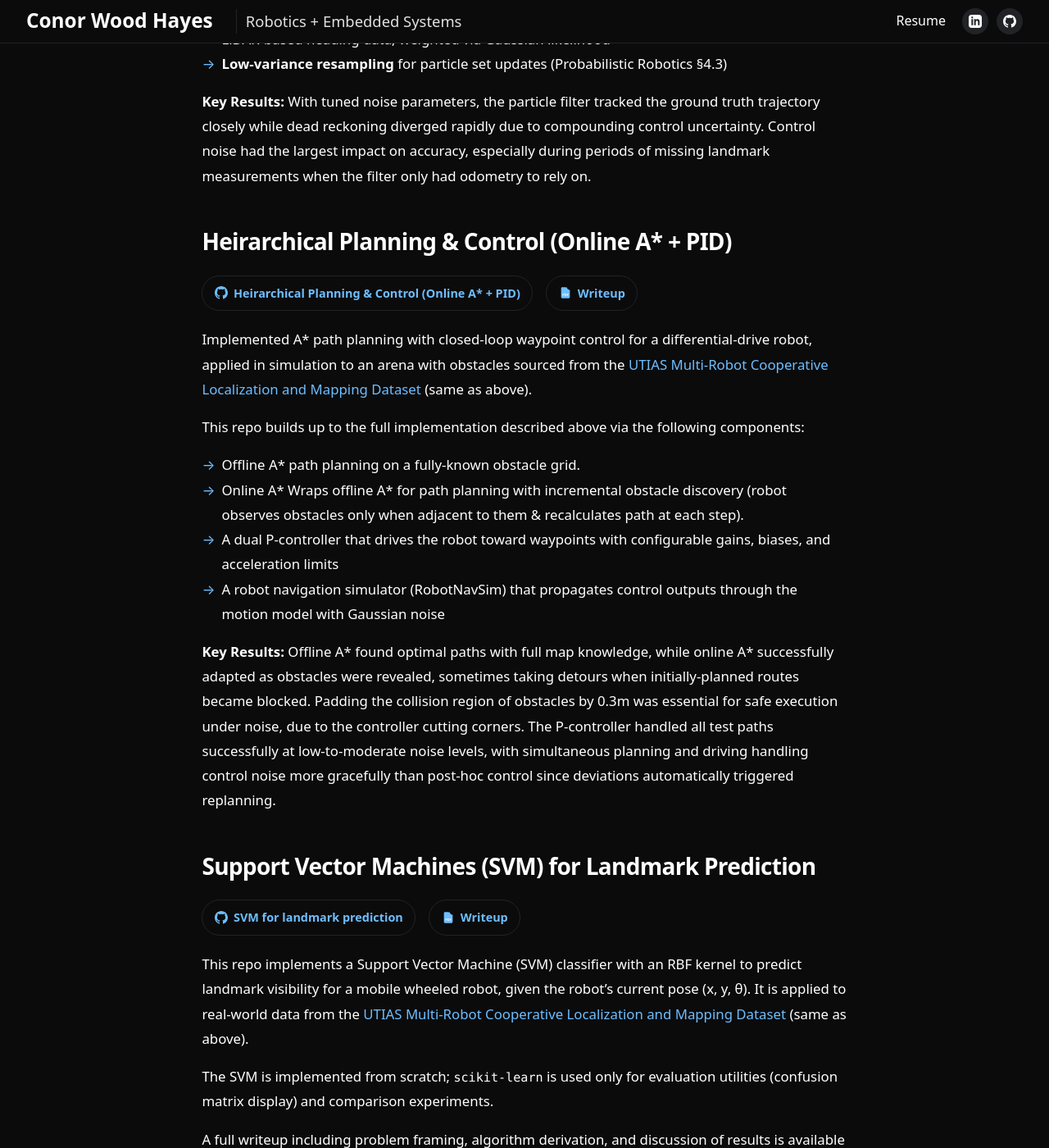
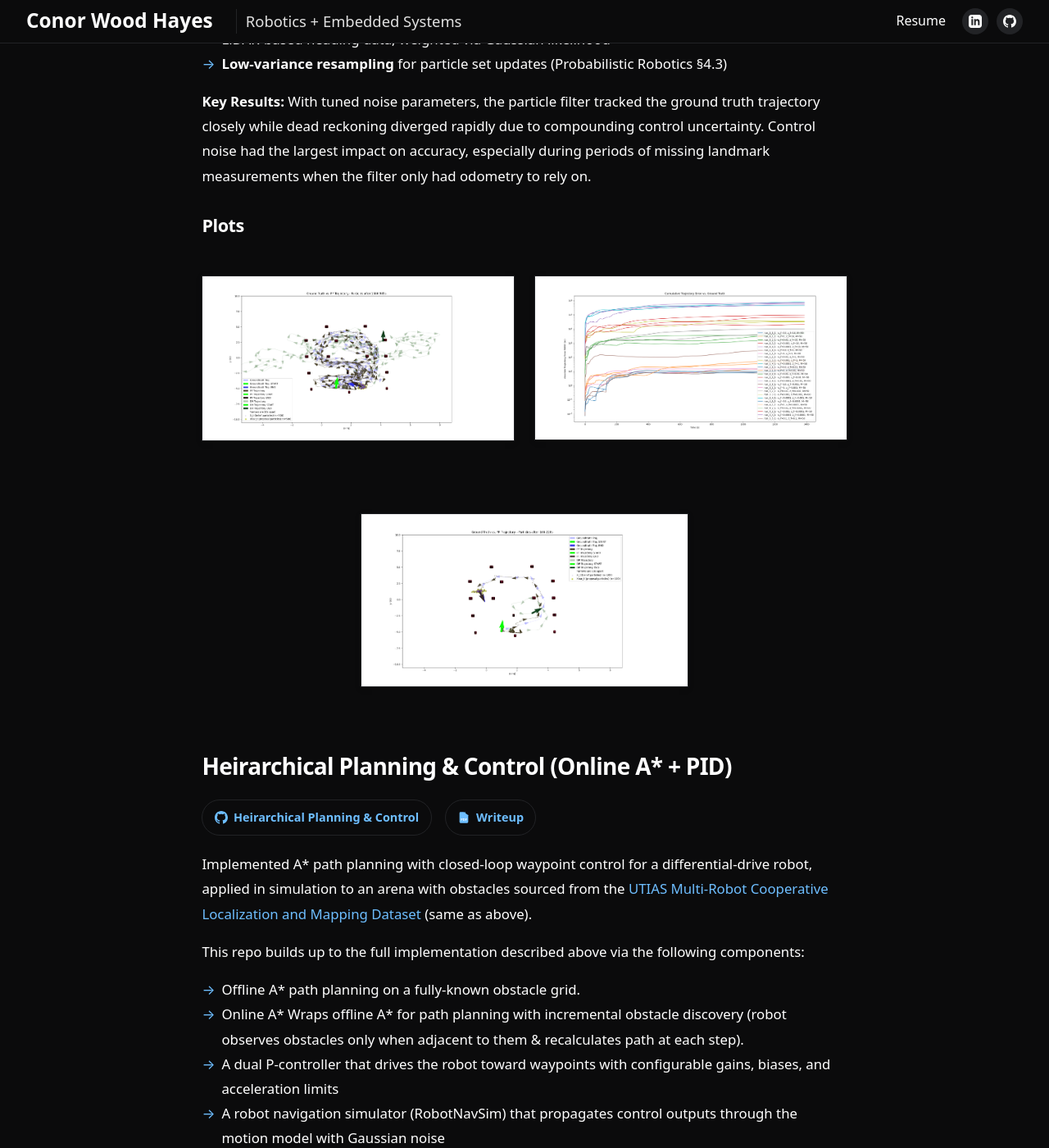
Before and after one commit to cwoodhayes/cwoodhayes.github.io, a Jekyll site: the page built from _projects/Algorithms from Scratch.md, in a window 1280 px wide and 1400 px high, scrolled down 1046 px. Shown: the whole window at 82% size. Built offline with Jekyll 4.4.1, drawn with Linux system fonts in a browser that asks for light colours.

Commit message:
added pics to algos from scratch

```diff
--- a/_projects/Algorithms from Scratch.md
+++ b/_projects/Algorithms from Scratch.md
@@ -34,10 +34,19 @@ The filter estimates the robot's 2D position and heading over time by combining:
 
 **Key Results:** With tuned noise parameters, the particle filter tracked the ground truth trajectory closely while dead reckoning diverged rapidly due to compounding control uncertainty. Control noise had the largest impact on accuracy, especially during periods of missing landmark measurements when the filter only had odometry to rely on.
 
+### Plots
+
+<div style="display: flex; flex-wrap: wrap; gap: 1.5rem; justify-content: center; align-items: flex-start;">
+  <img src="/assets/msr/fromscratch/hw0/500particles.png" alt="Particle Filter Visualization" style="flex: 1; min-width: 300px; max-width: 400px; height: auto;"/>
+  <img src="/assets/msr/fromscratch/hw0/Q3_figure.png" alt="Online A* Path Planning Results" style="flex: 1; min-width: 300px; max-width: 400px; height: auto;"/>
+  <img src="/assets/msr/fromscratch/hw0/pretty_short.png" alt="Robot Trajectory Tracking" style="flex: 1; min-width: 300px; max-width: 400px; height: auto;"/>
+</div>
+
+
 ## Heirarchical Planning & Control (Online A* + PID)
 
 <div class="project-button-row">
-	{% include github-button.html url="https://github.com/cwoodhayes/cs469-hw1" label="Heirarchical Planning & Control (Online A* + PID)" %}
+	{% include github-button.html url="https://github.com/cwoodhayes/cs469-hw1" label="Heirarchical Planning & Control" %}
 	{% include pdf-button.html url="https://github.com/cwoodhayes/cs469-hw1/blob/main/writeup.pdf" label="Writeup" %}
 </div>
 
@@ -50,8 +59,15 @@ This repo builds up to the full implementation described above via the following
 - A dual P-controller that drives the robot toward waypoints with configurable gains, biases, and acceleration limits
 - A robot navigation simulator (RobotNavSim) that propagates control outputs through the motion model with Gaussian noise
 
+**Key Results:** Offline A* found optimal paths with full map knowledge, while online A* successfully adapted as obstacles were revealed, sometimes taking detours when initially-planned routes became blocked. Padding the collision region of obstacles by 0.3m was essential for safe execution under noise, due to the controller cutting corners. The P-controller handled all test paths successfully at low-to-moderate noise levels, with simultaneous planning and driving handling control noise more gracefully than post-hoc control since deviations automatically triggered replanning.
 
-**Key Results:** Offline A* found optimal paths with full map knowledge, while online A* successfully adapted as obstacles were revealed, sometimes taking detours when initially-planned routes became blocked. Padding the collision region of obstacles by 0.3m was essential for safe execution under noise, due to the controller cutting corners. The P-controller handled all test paths successfully at low-to-moderate noise levels, with simultaneous planning and driving handling control noise more gracefully than post-hoc control since deviations automatically triggered replanning.
+### Plots
+
+<div style="display: flex; flex-wrap: wrap; gap: 1.5rem; justify-content: center; align-items: flex-start;">
+  <img src="/assets/msr/fromscratch/hw1/Q5.png" alt="Path Planning Visualization" style="flex: 1; min-width: 300px; max-width: 400px; height: auto;"/>
+  <img src="/assets/msr/fromscratch/hw1/Q8.png" alt="Control Performance" style="flex: 1; min-width: 300px; max-width: 400px; height: auto;"/>
+  <img src="/assets/msr/fromscratch/hw1/Q11.png" alt="Navigation Results" style="flex: 1; min-width: 300px; max-width: 400px; height: auto;"/>
+</div>
 
 ## Support Vector Machines (SVM) for Landmark Prediction
 <div class="project-button-row">
@@ -79,6 +95,15 @@ The implementation includes:
 - The final classifier achieves **97% accuracy** and **88% recall** on a held-out 20% test set (randomly shuffled to avoid trajectory-ordering bias).
 - Recall is the more informative metric here, since the class imbalance (most landmarks are invisible most of the time) means a trivial all-negative classifier would score deceptively high on accuracy alone.
 
+### Plots
+
+<div style="display: flex; flex-wrap: wrap; gap: 1.5rem; justify-content: center; align-items: flex-start;">
+  <img src="/assets/msr/fromscratch/hw2/A1 - example states.png" alt="Example States" style="flex: 1; min-width: 300px; max-width: 400px; height: auto;"/>
+  <img src="/assets/msr/fromscratch/hw2/A1 - landmarks over time.png" alt="Landmarks Over Time" style="flex: 1; min-width: 300px; max-width: 400px; height: auto;"/>
+  <img src="/assets/msr/fromscratch/hw2/A2 - 3dplot.png" alt="3D Visualization" style="flex: 1; min-width: 300px; max-width: 400px; height: auto;"/>
+  <img src="/assets/msr/fromscratch/hw2/B - mean recall grid.png" alt="Recall Grid Search" style="flex: 1; min-width: 300px; max-width: 400px; height: auto;"/>
+  <img src="/assets/msr/fromscratch/hw2/B_-_best_accuracy_ALL_3D_plot.png" alt="Best Accuracy 3D" style="flex: 1; min-width: 300px; max-width: 400px; height: auto;"/>
+</div>
 
 ## Deep Neural Networks from Scratch
 <div class="project-button-row">
```
